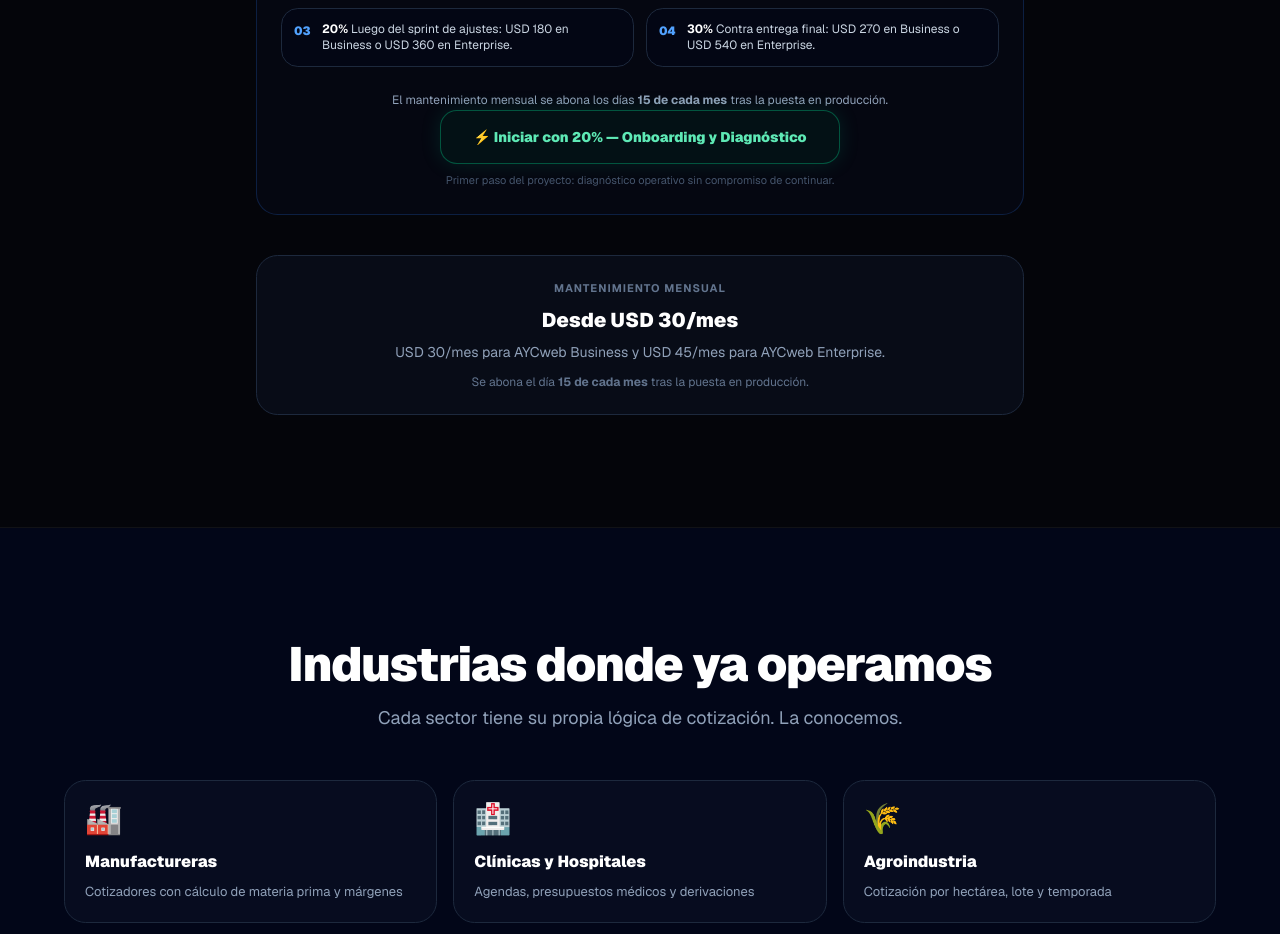
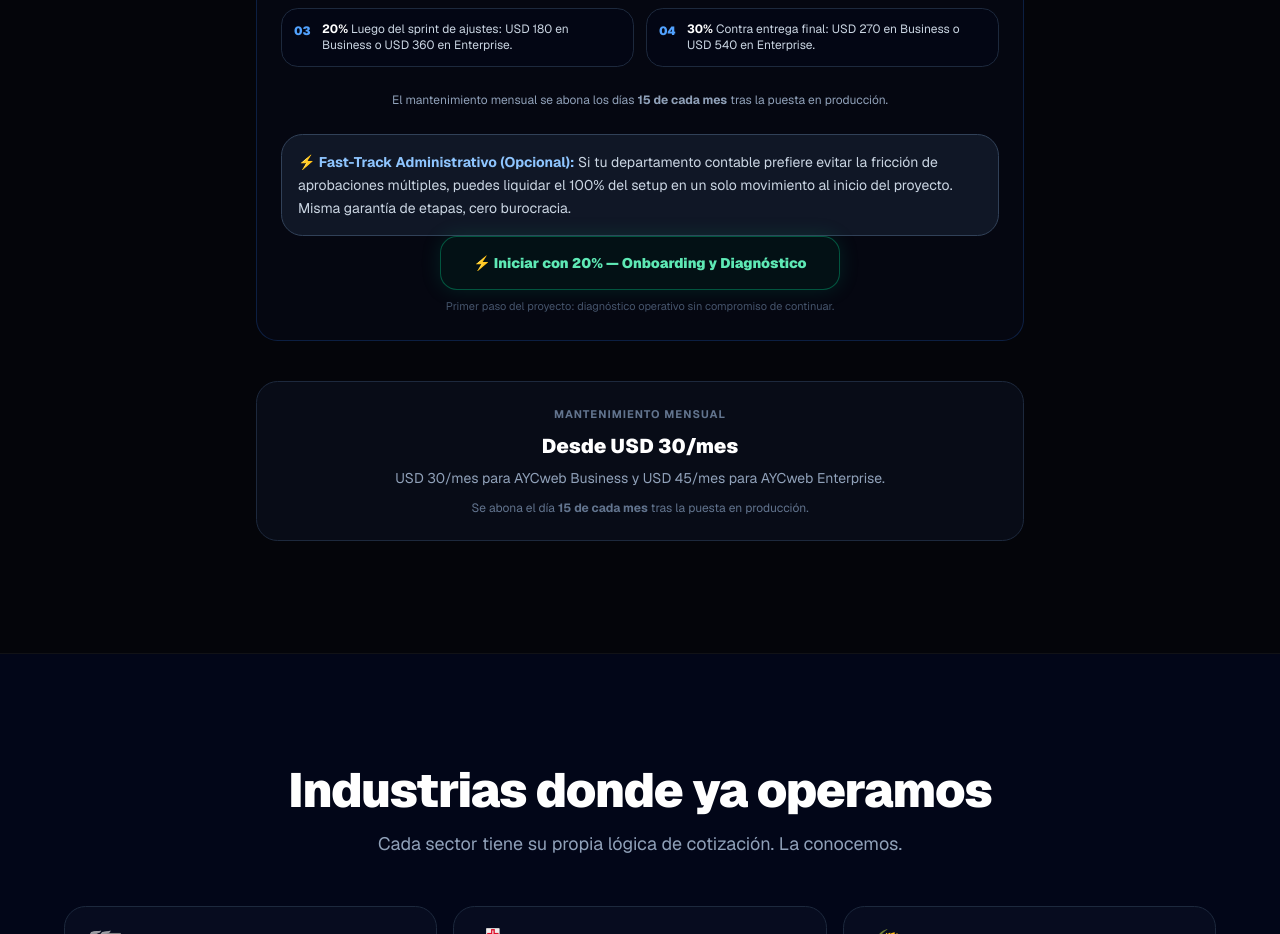
Before and after one commit to oscaramarilla/aycweb, a Next.js app: page /en/empresas in a window 1280 px wide. Shown: the part 2980-3914 px from the top of the page. Built offline with nearby package versions, Linux system fonts and the light colour scheme.

Commit message:
feat(checkout): integrar opcion fast-track de pago unico B2B para eliminar friccion contable corporativa

```diff
--- a/app/[lang]/(marketing)/empresas/page.tsx
+++ b/app/[lang]/(marketing)/empresas/page.tsx
@@ -108,6 +108,8 @@ const PLANES_ONBOARDING = [
   { nombre: "AYCweb Start - Activación (USD 60)", precio: "$60" },
   { nombre: "AYCweb Business - Anticipo 20% (USD 180)", precio: "$180" },
   { nombre: "AYCweb Enterprise - Anticipo 20% (USD 360)", precio: "$360" },
+  { nombre: "AYCweb Business - Liquidación Única 100% (USD 900)", precio: "$900" },
+  { nombre: "AYCweb Enterprise - Liquidación Única 100% (USD 1.800)", precio: "$1.800" },
 ];
 
 const SECTORES = [
@@ -348,6 +350,11 @@ export default function ProductosPage({ params }: { params?: { lang?: string } }
             <p className="text-[12px] text-slate-400 mt-4 text-center">
               El mantenimiento mensual se abona los días <strong>15 de cada mes</strong> tras la puesta en producción.
             </p>
+            <div className="rounded-2xl border border-slate-700 bg-slate-800/50 p-4 text-slate-300 mt-6">
+              <p className="text-sm leading-relaxed">
+                <span className="text-blue-300 font-bold">⚡ Fast-Track Administrativo (Opcional):</span> Si tu departamento contable prefiere evitar la fricción de aprobaciones múltiples, puedes liquidar el 100% del setup en un solo movimiento al inicio del proyecto. Misma garantía de etapas, cero burocracia.
+              </p>
+            </div>
             <div className="text-center">
               <CheckoutForm
                 planes={PLANES_ONBOARDING}
--- a/components/checkout/CheckoutForm.tsx
+++ b/components/checkout/CheckoutForm.tsx
@@ -27,6 +27,11 @@ export type PlanOption = {
   nombre: string;
   precio: string;
 };
+
+export const CHECKOUT_PLAN_OPTIONS: PlanOption[] = [
+  { nombre: "AYCweb Business - Liquidación Única 100% (USD 900)", precio: "$900" },
+  { nombre: "AYCweb Enterprise - Liquidación Única 100% (USD 1.800)", precio: "$1.800" },
+];
 
 type ColorScheme = "emerald" | "blue";
 
```
